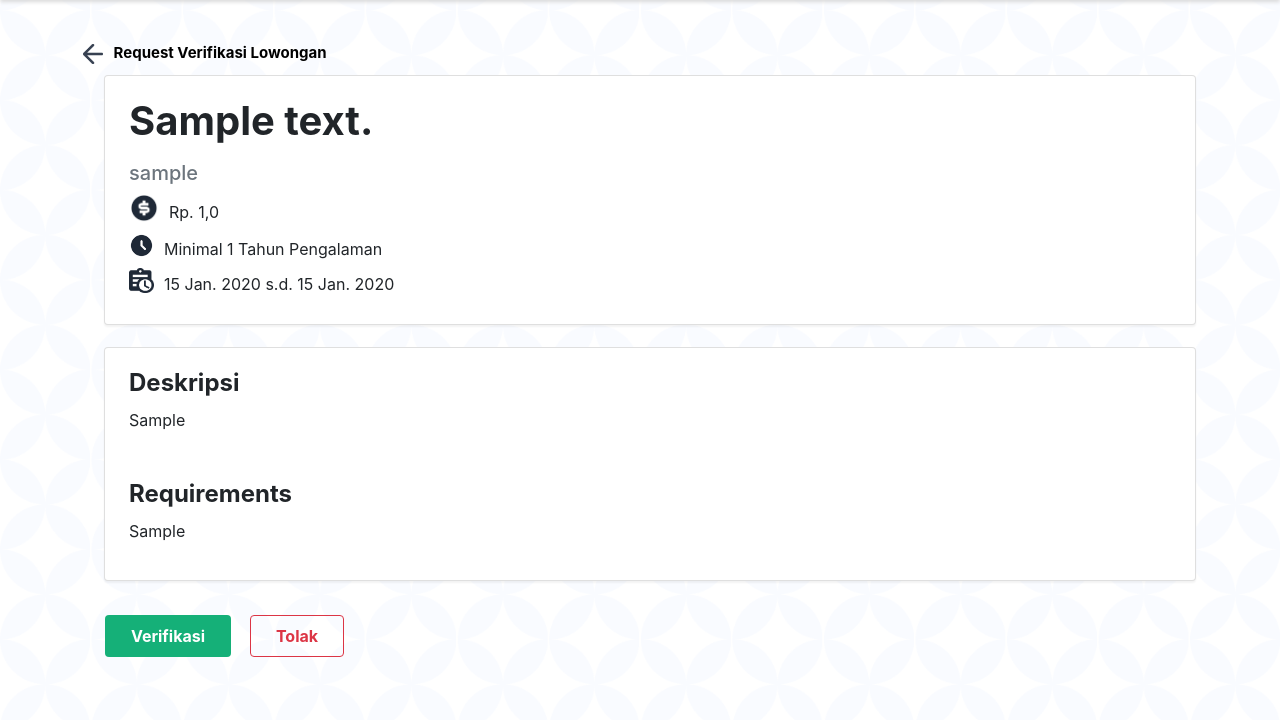
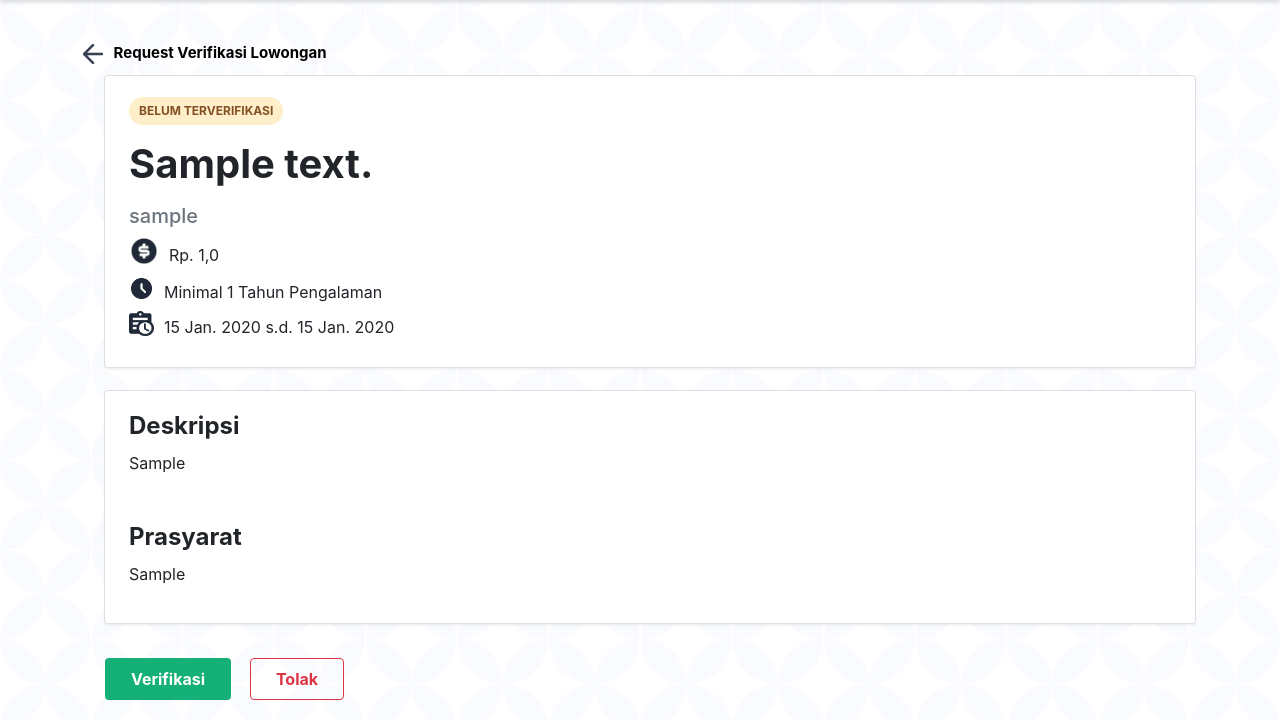
Before and after one commit to alyazharr/job-portal-teknokrat, a Django app: template dashboard_proposal_lowongan/templates/detail_page.html in a window 1280 px wide. Shown: the part 80-800 px from the top of the page. Run offline with Django 4.2, Linux system fonts and the light colour scheme; the template is opened without the code that fills it: values that come from a table or form of the project are taken from there, others are empty; tables that the repository leaves empty hold one stand-in row (values such as "Sample post"); some libraries are stand-ins or nearby versions.

Commit message:
[CHORES] PBI-11-Dashboard-Proposal-Lowongan

```diff
--- a/dashboard_proposal_lowongan/templates/dashboard_proposal.html
+++ b/dashboard_proposal_lowongan/templates/dashboard_proposal.html
@@ -75,7 +75,7 @@
         <div class="card-main gh" style="width: 48rem;box-shadow: 0 2px 4px rgba(0,0,0,0.2);">
           <div class="card-body gh">
             {% if lowongan.status.strip|lower == 'belum terverifikasi'%}
-            <span class="badge rounded-pill gh" style="background-color: #ffc107;">BELUM TERVERIFIKASI
+            <span class="badge rounded-pill gh" style="background-color: #FEEEC9;color: #845124;">BELUM TERVERIFIKASI
             </span>
             {%endif%}
             <h5 class="card-title as"><strong>{{company.0.name}} - {{lowongan.posisi}}</strong></h5>
--- a/dashboard_proposal_lowongan/templates/detail_page.html
+++ b/dashboard_proposal_lowongan/templates/detail_page.html
@@ -26,6 +26,23 @@
                 {%if lowongan%}
                 <div class="card" style="width: 100%; margin-top:1%;">
                     <div class="card-body">
+                        {% if lowongan.status.strip|lower == 'sudah terverifikasi'%}
+                        <span class="badge rounded-pill j" style="background-color: #E6F4CE; color: #3D581B;">TERVERIFIKASI
+                        </span>
+                        {% elif lowongan.status.strip|lower == 'belum terverifikasi'%}
+                        <span class="badge rounded-pill j" style="background-color: #FEEEC9; color: #845124;">BELUM
+                        TERVERIFIKASI
+                        </span>
+                        {% elif lowongan.status.strip|lower == 'ditolak'%}
+                        <span class="badge rounded-pill ds" style="background-color: #FEEBED; color: #9D3B48;">DITOLAK
+                        </span>
+                        {% elif lowongan.status.strip|lower == 'buka'%}
+                        <span class="badge rounded-pill ds" style="background-color: #D8F5FD; color: #1A609C;">BUKA
+                        </span>
+                        {% elif lowongan.status.strip|lower == 'tutup' %}
+                        <span class="badge rounded-pill ds" style="background-color: #e3dddd; color: #6f6d6d; border: #878787 1px;">TUTUP
+                        </span>
+                        {%endif%}
                         <h1 class="card-title" style="text-align: left; margin-bottom:20px;">
                             <strong>{{lowongan.posisi}}</strong>
                         </h1>
@@ -50,19 +67,19 @@
                         <strong>
                             <h4 class="card-title" style="text-align: left; margin-bottom:10px;">Deskripsi
                         </strong></h4>
-                        <p>{{lowongan.deskripsi}}</p>
+                        <p>{{lowongan.deskripsi | safe}}</p>
                     </div>
 
                     <div class="card-body">
                         <h4 class="card-title" style="text-align: left; margin-bottom:10px;">
-                            <strong>Requirements</strong>
+                            <strong>Prasyarat</strong>
                         </h4>
-                        <p>{{lowongan.requirements}}</p>
+                        <p>{{lowongan.requirements | safe}}</p>
                     </div>
                 </div>
                 <br>
                 <div class="d-grid gap-2 d-md-flex justify-content-md-start">
-                    {% if lowongan.status.strip|lower != 'sudah terverifikasi' and lowongan.status.strip|lower != 'ditolak' %}
+                    {% if lowongan.status.strip|lower == 'belum terverifikasi'%}
                     <a href="{% url 'dashboard_proposal_lowongan:verifikasi_proses' id=lowongan.id action='verifikasi' %}" role="button" class="btn btn-verif">
                         <strong>Verifikasi</strong></a>
                     <a href="{% url 'dashboard_proposal_lowongan:verifikasi_proses' id=lowongan.id action='tolak' %}" role="button" class="btn btn-outline-danger" style="margin-left: 1%;">
```
Also changed, not shown: dashboard_proposal_lowongan/templates/riwayat.html (+9 -3 lines), dashboard_proposal_lowongan/templates/terverifikasi.html (+7 -1 lines), dashboard_proposal_lowongan/test/test_verifikasi.py (+2 -2 lines), dashboard_proposal_lowongan/views.py (+8 -4 lines), jobseeker/migrations/0001_initial.py, 1 other file.
